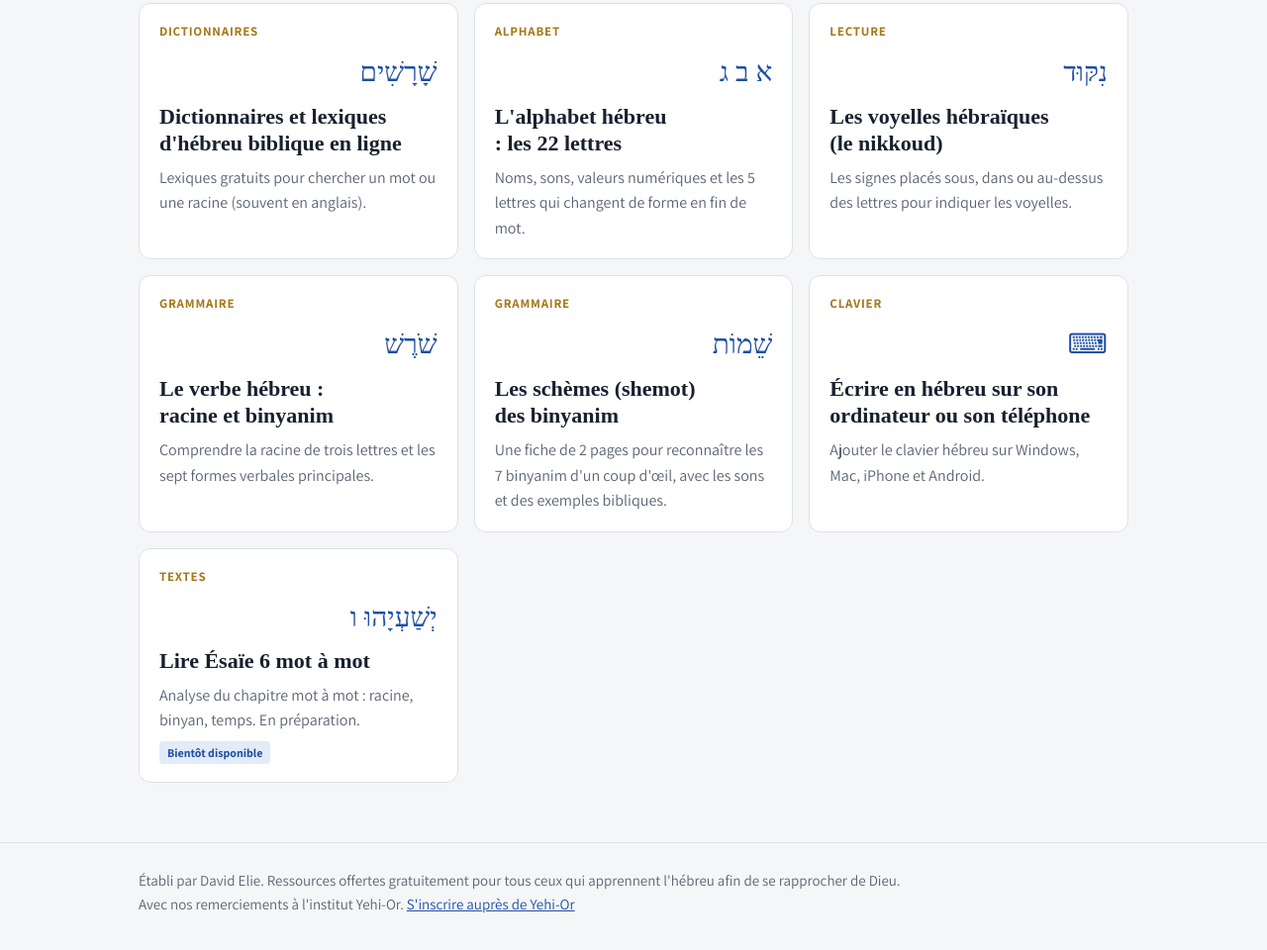
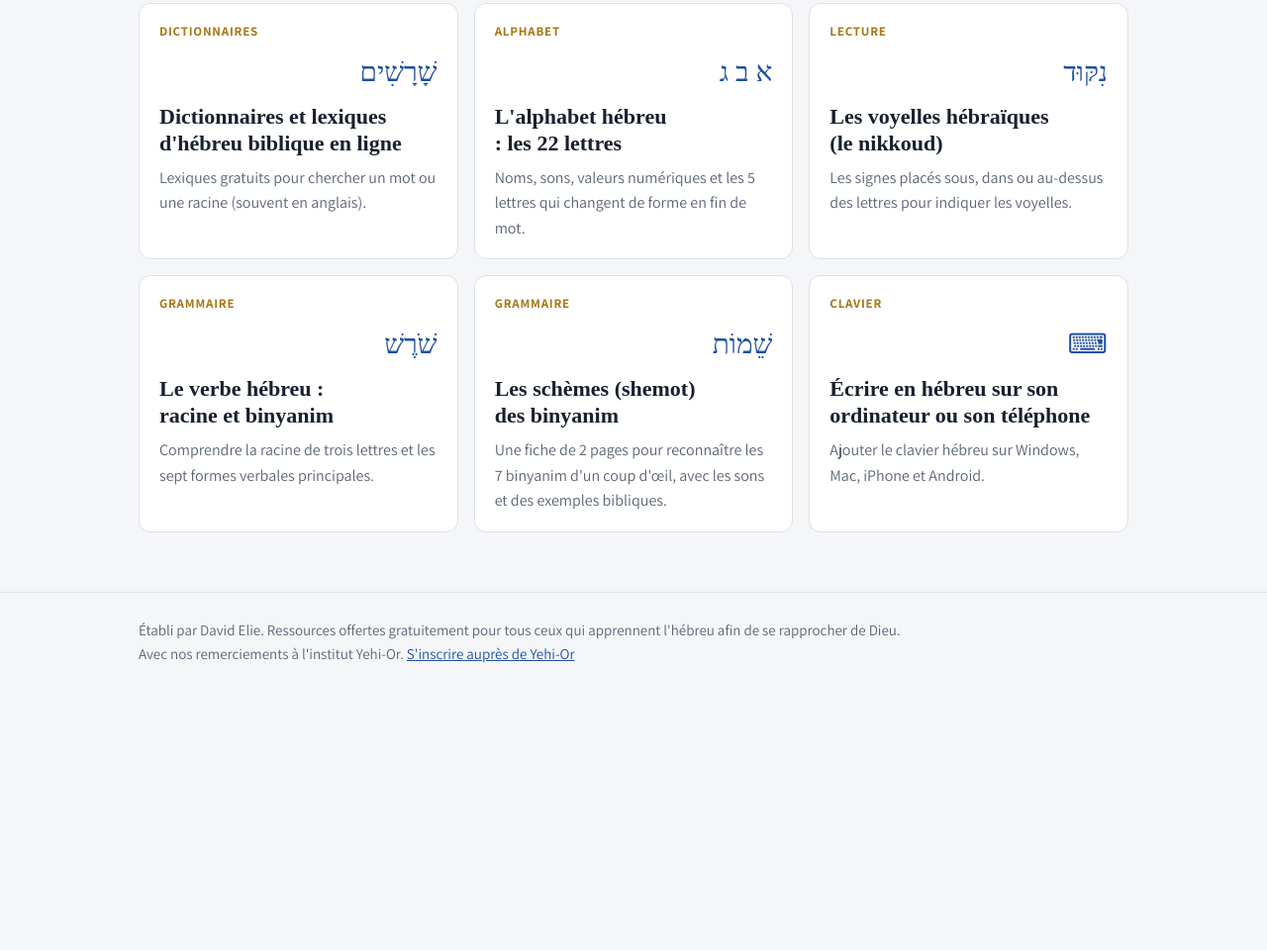
Before and after one commit to david56460/hebreu-biblique-libre, a plain HTML site: page index.html in a window 1280 px wide. Shown: the part 1802-2762 px from the top of the page at 99% size. After the commit the page ends 2515 px from the top, so only its background shows below. Drawn offline with Linux system fonts and the light colour scheme; a web font is replaced by a local one.

Commit message:
Update index.html

```diff
--- a/index.html
+++ b/index.html
@@ -396,13 +396,6 @@ const ARTICLES = [
 <div class="note">Pour taper les voyelles, le plus simple sans installation est le <a href="#outil-clavier">clavier hébreu en ligne</a> de ce site.</div>`
 },
 {
-  id:"esaie-6", type:"article", cat:"Textes", heb:"יְשַׁעְיָהוּ ו", soon:true,
-  title:"Lire Ésaïe 6 mot à mot",
-  summary:"Analyse du chapitre mot à mot : racine, binyan, temps. En préparation.",
-  keywords:"esaïe isaïe 6 texte biblique analyse mot à mot lecture",
-  body:`<p>Une lecture complète d'Ésaïe 6 est en préparation. Chaque mot sera analysé (racine, binyan, temps, conjugaison) et relié aux cours, avec la traduction littérale affichée au toucher.</p>`
-},
-{
   id:"a-propos", type:"page", cat:"À propos",
   title:"À propos de ce site",
   summary:"Pourquoi ces ressources sont gratuites.",
```
